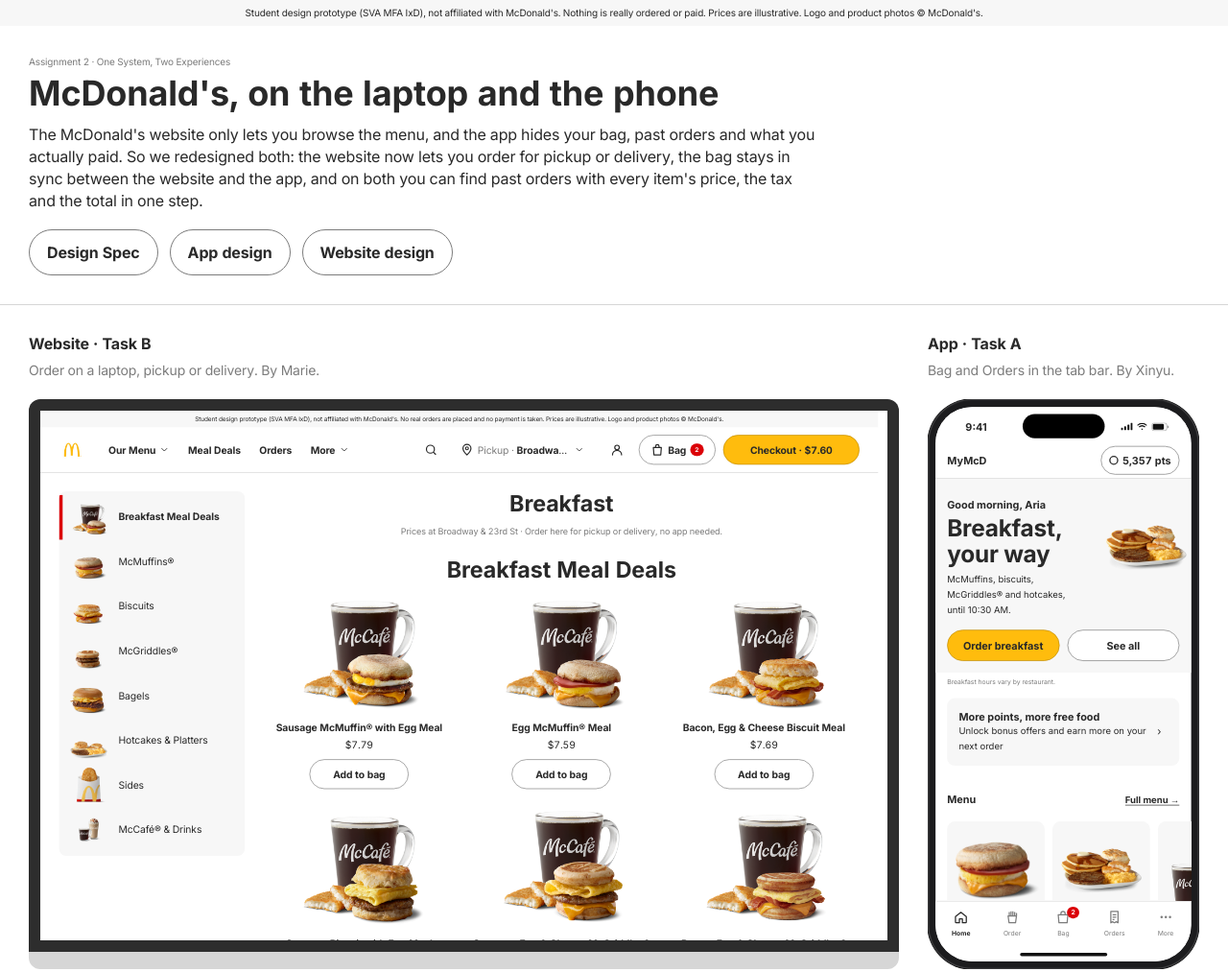
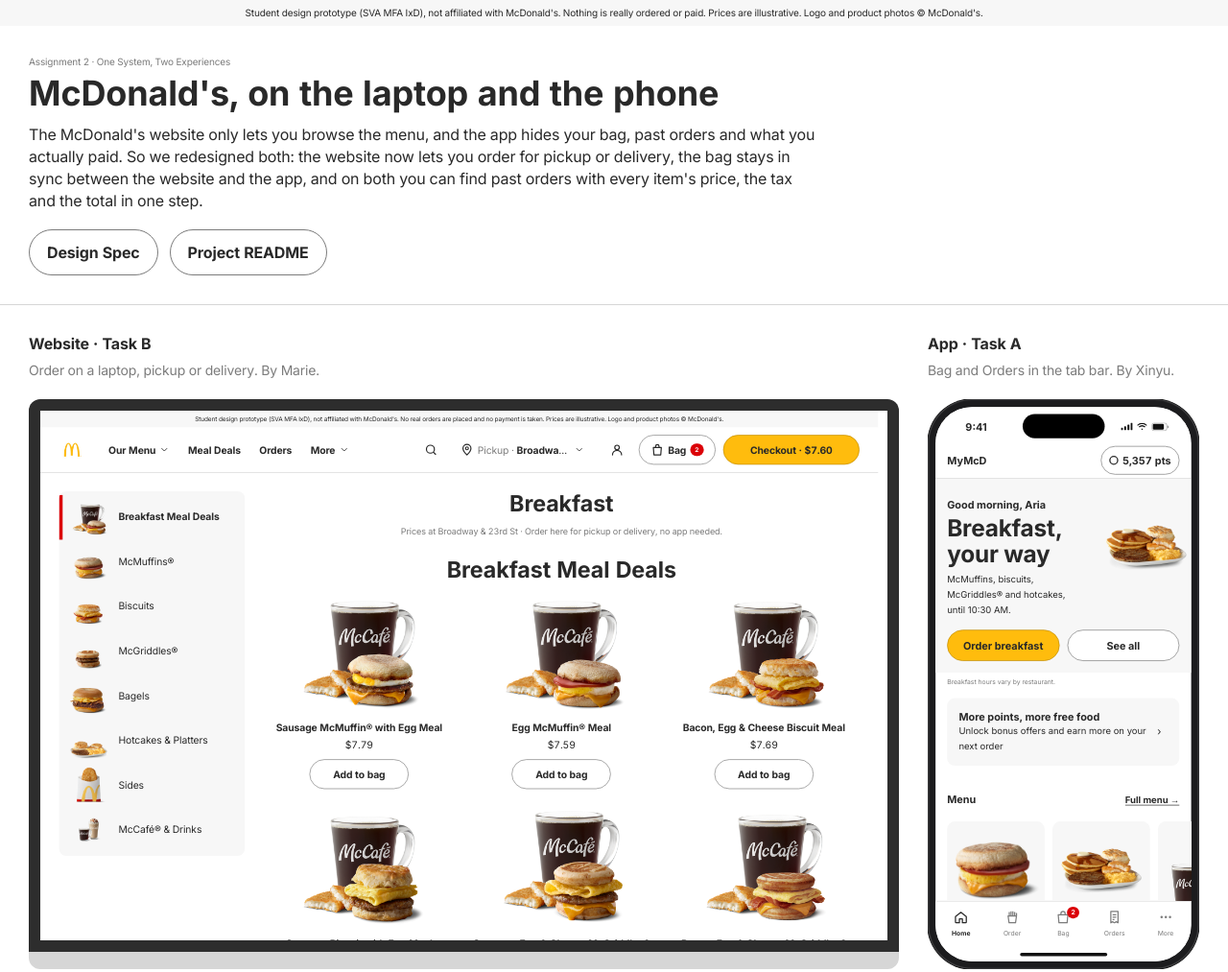
Before and after one commit to Marie-6/HelloWorld_week9_Mcdonalds, a plain HTML site: page demo/index.html in a window 1280 px wide. Shown: the top 1013 px of the page at 96% size. Drawn offline with Linux system fonts and the light colour scheme.

Commit message:
Demo: back to the two header buttons (Design Spec, Project README)
Co-Authored-By: Claude Opus 5.5 <noreply@anthropic.com>

```diff
--- a/demo/index.html
+++ b/demo/index.html
@@ -102,8 +102,7 @@ footer { padding-top: var(--s3); padding-bottom: var(--s4); border-top: 1px soli
   <p>The McDonald's website only lets you browse the menu, and the app hides your bag, past orders and what you actually paid. So we redesigned both: the website now lets you order for pickup or delivery, the bag stays in sync between the website and the app, and on both you can find past orders with every item's price, the tax and the total in one step.</p>
   <div class="links">
     <a class="btn btn-secondary" href="#design" data-view="spec">Design Spec</a>
-    <a class="btn btn-secondary" href="#design" data-view="mobile">App design</a>
-    <a class="btn btn-secondary" href="#design" data-view="website">Website design</a>
+    <a class="btn btn-secondary" href="../">Project README</a>
   </div>
 </header>
 
```
Also changed, not shown: 1 other file.
